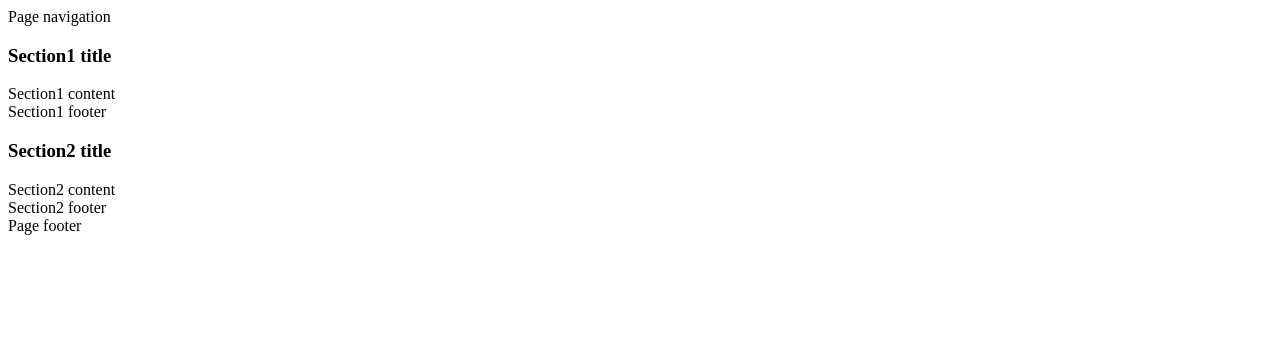
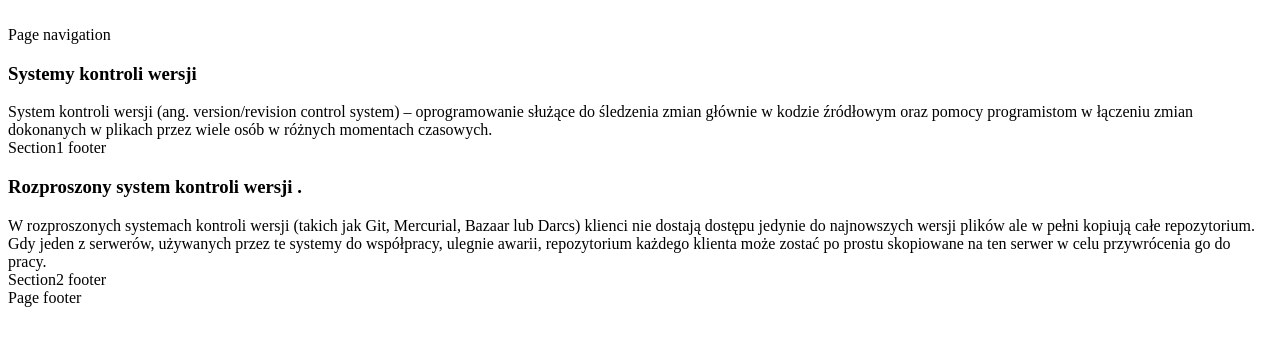
Before and after one commit to pjurbanowicz/iislabpio_172052, a plain HTML site: page index.html in a window 1280 px wide. Drawn offline with Linux system fonts and the light colour scheme.

```diff
--- a/index.html
+++ b/index.html
@@ -1,7 +1,7 @@
-<!DOCTYPE html>
+﻿<!DOCTYPE html>
 <html>
 	<head>
-
+		<meta http-equiv="Content-Type" content="text/html; charset=utf-8">
 	</head>
 	<body>
 		<nav class="navbar">
@@ -9,10 +9,10 @@
 		</nav>
 		<section id="section1" class="panel panel-default">
 			<div class="panel-heading">
-	    		<h3 class="panel-title">Section1 title</h3>
+	    		<h3 class="panel-title">Systemy kontroli wersji</h3>
 		  	</div>
 	  		<div class="panel-body">
-	    		Section1 content
+	    		System kontroli wersji (ang. version/revision control system) – oprogramowanie służące do śledzenia zmian głównie w kodzie źródłowym oraz pomocy programistom w łączeniu zmian dokonanych w plikach przez wiele osób w różnych momentach czasowych.
 	  		</div>
 			<footer class="panel-footer">
 				Section1 footer
@@ -20,10 +20,11 @@
 		</section>
 		<section id="section2" class="panel panel-default">
 			<div class="panel-heading">
-	    		<h3 class="panel-title">Section2 title</h3>
+	    		<h3 class="panel-title">Rozproszony system kontroli wersji .</h3>
 	  		</div>
 	  		<div class="panel-body">
-		    	Section2 content
+		    	W rozproszonych systemach kontroli wersji (takich jak Git, Mercurial, Bazaar lub Darcs) klienci nie dostają dostępu jedynie do najnowszych wersji plików ale w pełni kopiują całe repozytorium. Gdy jeden z serwerów, używanych przez te systemy do współpracy, ulegnie awarii, repozytorium każdego klienta może zostać po prostu skopiowane na ten serwer w celu przywrócenia go do pracy.
+
 		  	</div>
 			<footer class="panel-footer">
 				Section2 footer
```
